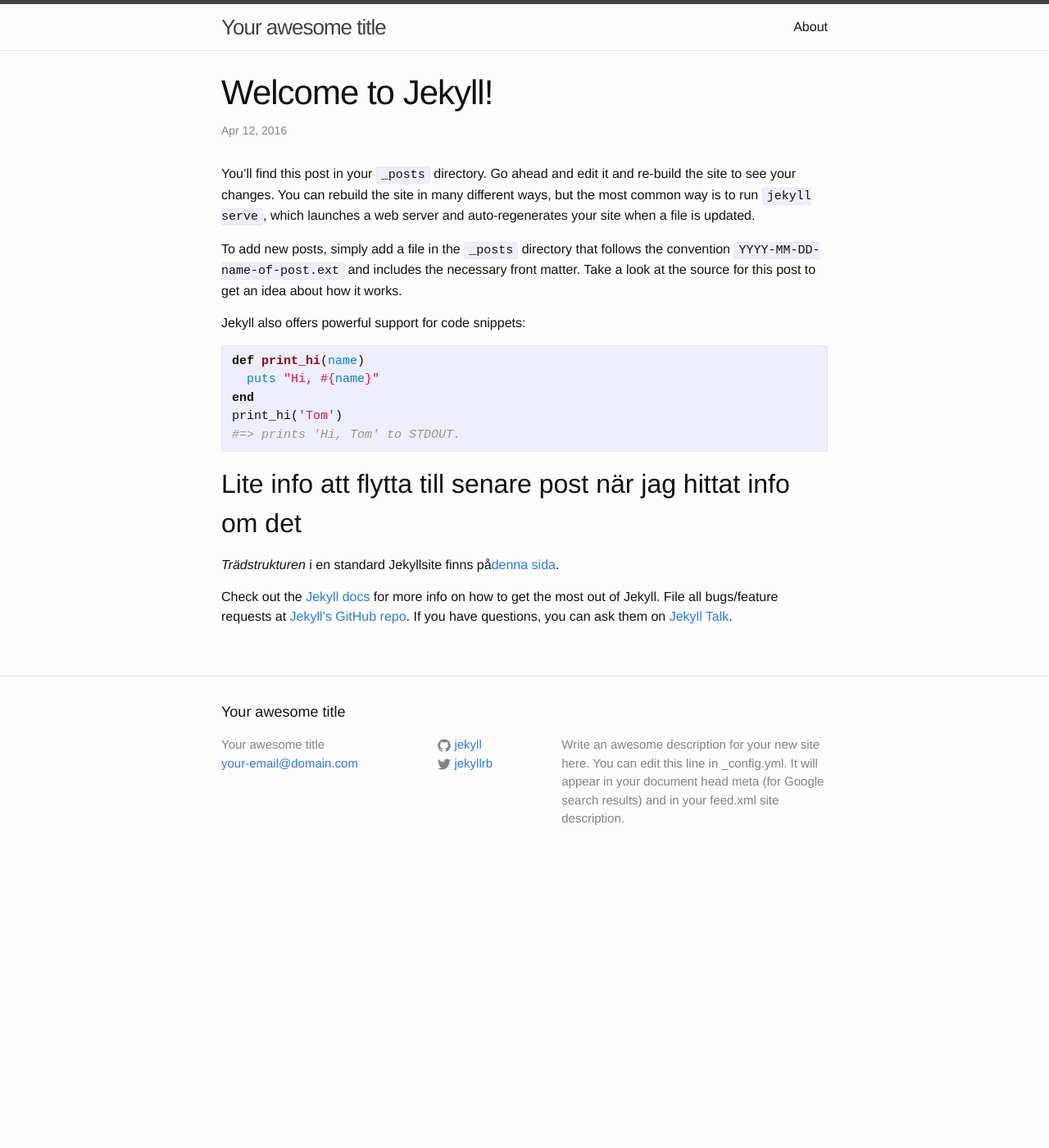
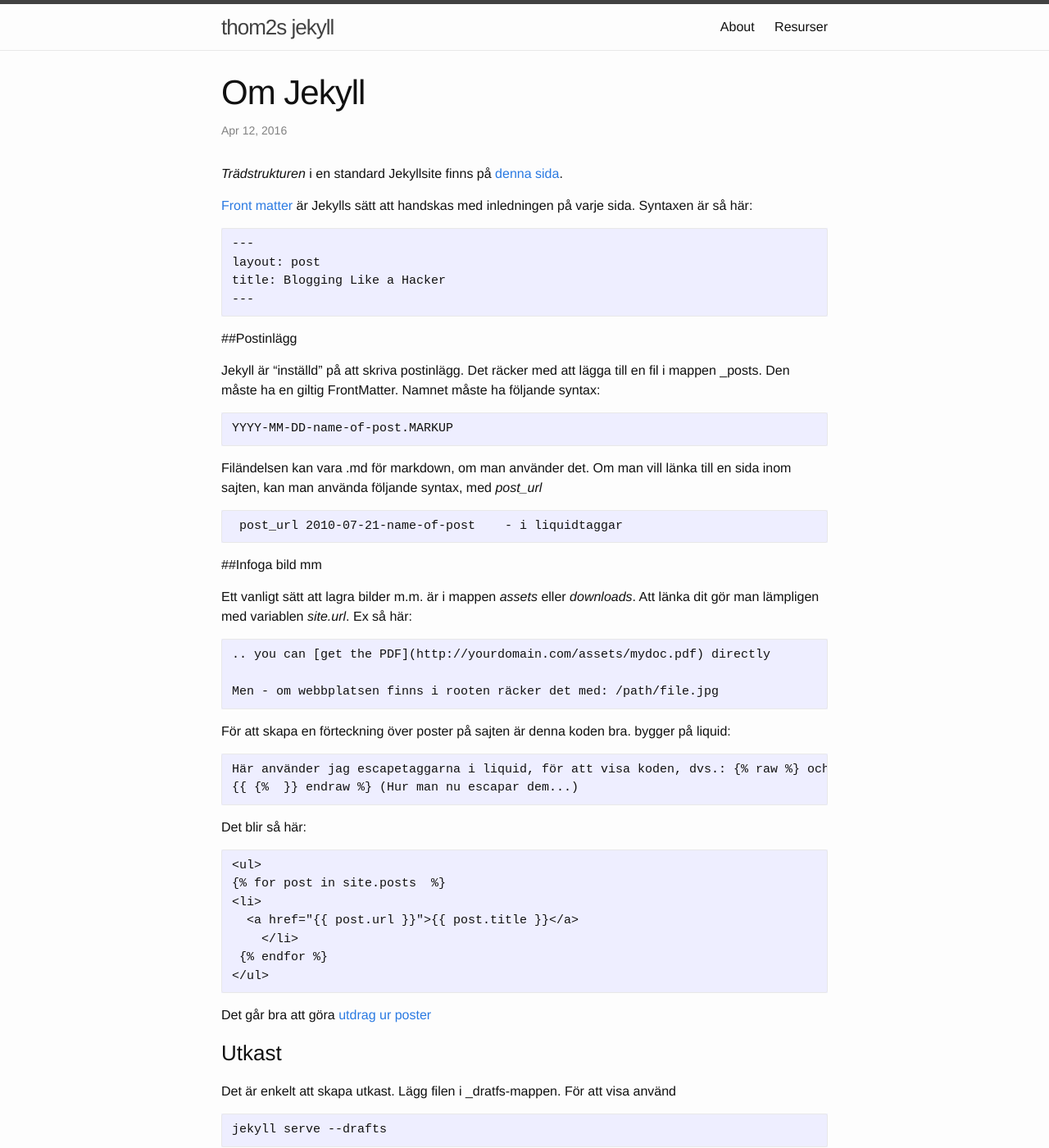
Before and after one commit to thom2s/thom2s.github.com, a Jekyll site: the page built from _posts/2016-04-12-welcome-to-jekyll.markdown, in a window 1280 px wide and 1400 px high. Shown: the whole window at 82% size. Built offline with Jekyll 4.4.1, drawn with Linux system fonts in a browser that asks for light colours; some of the changed text lies outside the part shown.

Commit message:
ändrat lite i config
lagt till i ymp-filen

```diff
--- a/_config.yml
+++ b/_config.yml
@@ -6,16 +6,14 @@
 # 'jekyll serve'. If you change this file, please restart the server process.
 
 # Site settings
-title: Your awesome title
+title: thom2s jekyll
 email: your-email@domain.com
 description: > # this means to ignore newlines until "baseurl:"
-  Write an awesome description for your new site here. You can edit this
-  line in _config.yml. It will appear in your document head meta (for
-  Google search results) and in your feed.xml site description.
+  En test av jekyll
 baseurl: "" # the subpath of your site, e.g. /blog
 url: "http://yourdomain.com" # the base hostname & protocol for your site
-twitter_username: jekyllrb
-github_username:  jekyll
+twitter_username: KursResurs
+github_username:  thom2s
 
 # Build settings
 markdown: kramdown
--- a/_posts/2016-04-12-welcome-to-jekyll.markdown
+++ b/_posts/2016-04-12-welcome-to-jekyll.markdown
@@ -1,30 +1,87 @@
 ---
 layout: post
-title:  "Welcome to Jekyll!"
+title:  "Om Jekyll"
 date:   2016-04-12 11:32:13 +0200
 categories: jekyll update
 ---
-You’ll find this post in your `_posts` directory. Go ahead and edit it and re-build the site to see your changes. You can rebuild the site in many different ways, but the most common way is to run `jekyll serve`, which launches a web server and auto-regenerates your site when a file is updated.
 
-To add new posts, simply add a file in the `_posts` directory that follows the convention `YYYY-MM-DD-name-of-post.ext` and includes the necessary front matter. Take a look at the source for this post to get an idea about how it works.
 
-Jekyll also offers powerful support for code snippets:
+*Trädstrukturen* i en standard Jekyllsite finns på [denna sida](https://jekyllrb.com/docs/structure/).
 
-{% highlight ruby %}
-def print_hi(name)
-  puts "Hi, #{name}"
-end
-print_hi('Tom')
-#=> prints 'Hi, Tom' to STDOUT.
-{% endhighlight %}
+[Front matter](https://jekyllrb.com/docs/frontmatter/) är Jekylls sätt att handskas med inledningen på varje sida. Syntaxen är så här:
 
-## Lite info att flytta till senare post när jag hittat info om det
+[//]: # (Kommentar i Markdown, som inte publiceras skrivs så här)
 
-*Trädstrukturen* i en standard Jekyllsite finns på[denna sida](https://jekyllrb.com/docs/structure/).
+    ---
+    layout: post
+    title: Blogging Like a Hacker
+    ---
+
+##Postinlägg
+
+Jekyll är "inställd" på att skriva postinlägg. Det räcker med att lägga till en fil i  mappen \_posts. Den måste ha en giltig FrontMatter. Namnet måste ha följande syntax:
+
+    YYYY-MM-DD-name-of-post.MARKUP
+
+Filändelsen kan vara .md för markdown, om man använder det. Om man vill länka till en sida inom sajten, kan man använda  följande syntax, med *post_url*
+
+     post_url 2010-07-21-name-of-post    - i liquidtaggar
+
+##Infoga bild mm
+
+Ett vanligt sätt att lagra bilder m.m. är i mappen *assets* eller *downloads*. Att länka dit gör man lämpligen med variablen *site.url*. Ex så här:
+
+    .. you can [get the PDF]({{ site.url }}/assets/mydoc.pdf) directly
+
+    Men - om webbplatsen finns i rooten räcker det med: /path/file.jpg
+
+För att skapa en förteckning över poster på sajten är denna koden bra. bygger på liquid:
+
+[//]: # (Här använder jag escapetaggarna i liquid som inledning och avslutning:)
+
+    {% raw %}
+    Här använder jag escapetaggarna i liquid, för att visa koden, dvs.: {% raw %} och
+    {{ {%  }} endraw %} (Hur man nu escapar dem...)
+    {% endraw %}
+
+Det blir så här:
+
+    {% raw %}
+    <ul>
+    {% for post in site.posts  %}
+    <li>
+      <a href="{{ post.url }}">{{ post.title }}</a>
+        </li>
+     {% endfor %}
+    </ul>
+    {% endraw %}
+
+Det går bra att göra [utdrag ur poster](https://jekyllrb.com/docs/posts/#post-excerpts)
+
+
+### Utkast
+Det är enkelt att skapa utkast. Lägg filen i \_dratfs-mappen. För att visa använd
+
+    jekyll serve --drafts
+
+Dessa kommer att få tidsstämpel för uppdatering och visas överst.
+
+Ville inte funka när jag testade.
+
+
+### Sidor
+Det finns två huvudsätt att [skapa sidor](https://jekyllrb.com/docs/pages/) - och en genväg.
+
+1. Antingen skapa html/md-filer i rooten. Ger filnamn som url.
+2. Eller skapa en underkatalog med en index html/md fil i. Det ger en snygg url till mappen.
+3. Det går att få en snygg url om man i FrontMatter använder variabeln *permalink*. Ex för koden
+
+    permalink: /diverse
+
+så blir url:en /diverse/ - även om sidan ligger i roten.
 
 
 
-Check out the [Jekyll docs][jekyll-docs] for more info on how to get the most out of Jekyll. File all bugs/feature requests at [Jekyll’s GitHub repo][jekyll-gh]. If you have questions, you can ask them on [Jekyll Talk][jekyll-talk].
 
 [jekyll-docs]: http://jekyllrb.com/docs/home
 [jekyll-gh]:   https://github.com/jekyll/jekyll
```
Also changed, not shown: resurser.md (added, +12 -0 lines).
